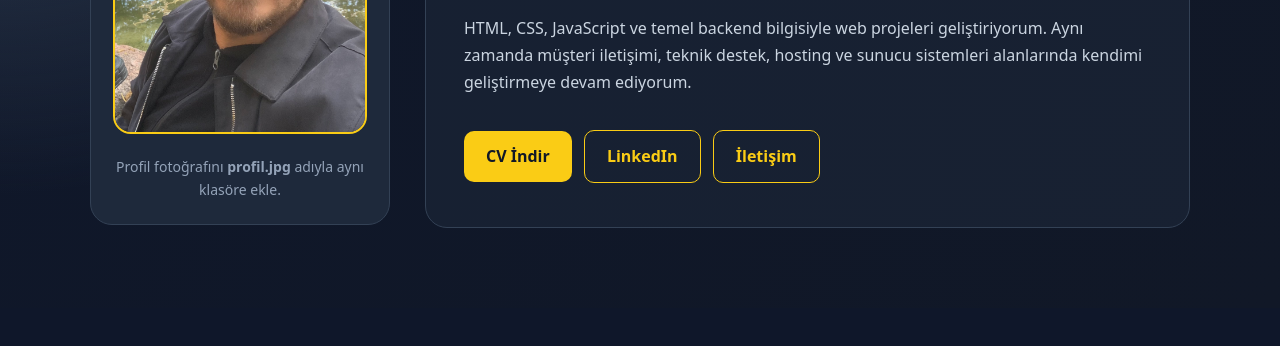
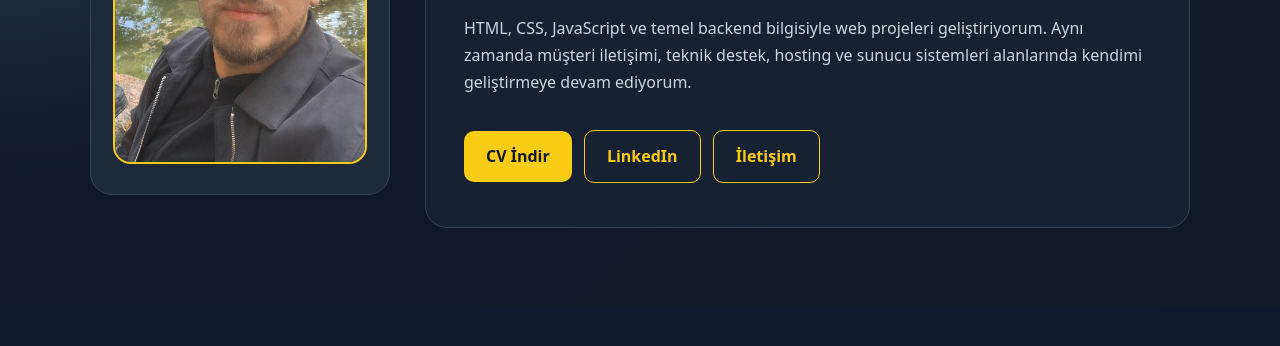
Before and after one commit to ahmetpar1/ahmetpar1.github.io, a plain HTML site: page index.html in a window 1280 px wide. Shown: the part 302-648 px from the top of the page. Drawn offline with Linux system fonts and the light colour scheme.

Commit message:
Update index.html

```diff
--- a/index.html
+++ b/index.html
@@ -259,7 +259,6 @@
 
       <div class="profile-box">
         <img src="profil.jpg" alt="Ahmet Parmaksızoğlu Profil Fotoğrafı" class="profile-photo">
-        <p class="profile-note">Profil fotoğrafını <strong>profil.jpg</strong> adıyla aynı klasöre ekle.</p>
       </div>
 
       <div class="hero-content">
```
